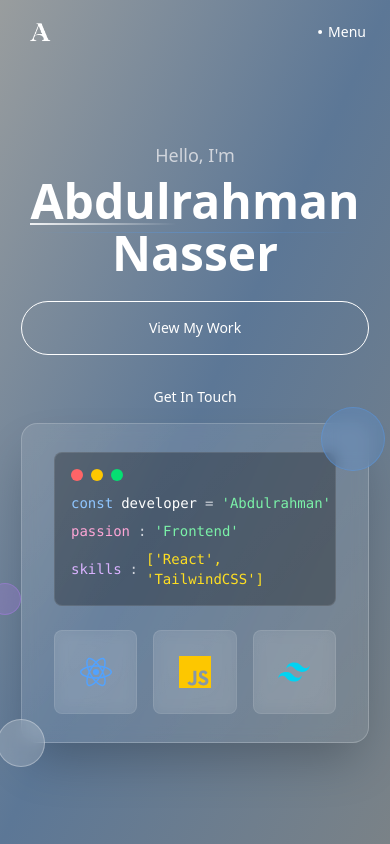
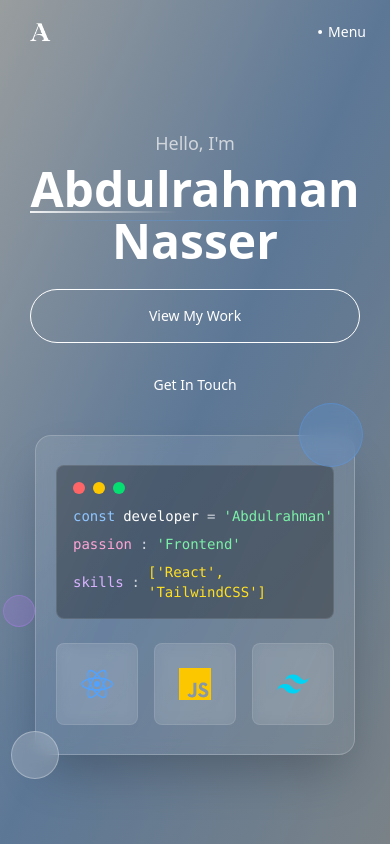
Before and after one commit to Abdulrahman-Nasser0/portifolio-nextjs, a Next.js app: page / in a window 390 px wide. Built offline with nearby package versions, Linux system fonts and the light colour scheme.

Commit message:
Increase the performance of the photo reveal animation

```diff
--- a/src/app/_components/animations/photo-reveal.jsx
+++ b/src/app/_components/animations/photo-reveal.jsx
@@ -1,15 +1,26 @@
 import * as motion from 'motion/react-client';
+import { useEffect, useState } from 'react';
 
 export function PhotoReveal({
   children,
   delay = 1.2,
   duration = 1
 }) {
+  const [isVisible, setIsVisible] = useState(false);
+
+  useEffect(() => {
+    const timer = setTimeout(() => {
+      setIsVisible(true);
+    }, delay * 1000);
+
+    return () => clearTimeout(timer);
+  }, [delay]);
+
   const variants = {
     initial: {
-      scale: 0.9, // Slightly less scaling for smoother animation
+      scale: 0.9,
       opacity: 0,
-      y: 40, // Reduced vertical movement
+      y: 40,
     },
     animate: {
       scale: 1,
@@ -17,14 +28,13 @@ export function PhotoReveal({
       y: 0,
       transition: {
         duration: duration,
-        delay: delay,
-        ease: "easeOut", // Simpler easing function
+        ease: "easeOut",
       },
     },
     hover: {
       scale: 1.05,
       transition: {
-        duration: 0.2, // Faster hover animation
+        duration: 0.2,
         ease: "easeOut",
       },
     },
@@ -34,7 +44,7 @@ export function PhotoReveal({
     <motion.div
       variants={variants}
       initial='initial'
-      animate='animate'
+      animate={isVisible ? 'animate' : 'initial'}
       whileHover='hover'
       className="cursor-pointer"
     >
--- a/src/app/page.jsx
+++ b/src/app/page.jsx
@@ -7,7 +7,7 @@ import { MagneticButton } from "./_components/common/magnetic-button";
 
 export default function Home() {
   return (
-    <main className="min-h-screen bg-gradient-to-br from-[var(--gray-light)] via-[#5c7796] to-[#7a8287] flex items-center justify-center px-4 sm:px-6 lg:px-8 relative overflow-hidden">
+    <main className="min-h-screen bg-gradient-to-br from-[var(--gray-light)] via-[#5c7796] to-[#7a8287] flex items-center justify-center px-6 lg:px-8 relative overflow-hidden">
       <div className="grid mt-10 lg:mt-0 lg:grid-cols-2  lg:gap-16 items-center">
 
             {/* Left side - Text Content */}
@@ -63,10 +63,10 @@ export default function Home() {
 
             {/* Right side - Animated Tech Visual */}
             <PhotoReveal delay={1} duration={1}>
-              <div className="flex justify-center lg:justify-end">
+              <div className="flex justify-center lg:justify-end mt-6 md:mt-10">
                 <div className="relative">
                   {/* Main container */}
-                  <div className="w-87 h-80 lg:w-96 lg:h-96 rounded-2xl bg-gradient-to-br from-white/10 to-white/5 backdrop-blur-sm border border-white/20 shadow-2xl p-8 flex flex-col justify-center items-center">
+                  <div className="w-80 h-80 lg:w-96 lg:h-96 rounded-2xl bg-gradient-to-br from-white/10 to-white/5 backdrop-blur-sm border border-white/20 shadow-2xl p-5 md:p-8 flex flex-col justify-center items-center">
 
                     {/* Code Window Header */}
                     <div className="w-full bg-black/30 rounded-lg p-4 mb-6 border border-white/10">
@@ -117,7 +117,7 @@ export default function Home() {
                   </div>
 
                   {/* Floating decorative elements */}
-                  <div className="absolute -top-4 -right-4 w-16 h-16 bg-blue-400/20 rounded-full border border-blue-400/30 backdrop-blur-sm"></div>
+                  <div className="absolute -top-8 -right-2 w-16 h-16 bg-blue-400/20 rounded-full border border-blue-400/30 backdrop-blur-sm"></div>
                   <div className="absolute -bottom-6 -left-6 w-12 h-12 bg-white/20 rounded-full border border-white/30 backdrop-blur-sm"></div>
                   <div className="absolute top-1/2 -left-8 w-8 h-8 bg-purple-400/20 rounded-full border border-purple-400/30 backdrop-blur-sm"></div>
                 </div>
```
